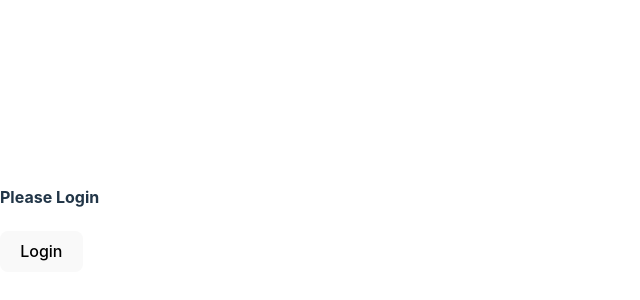
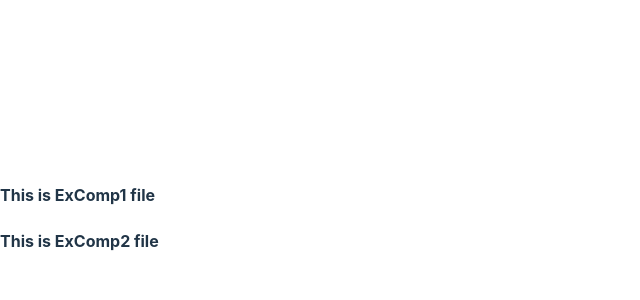
Before and after one commit to VaSu2003/useState-example, a React (Vite) app: page / in a window 1280 px wide. Shown: the part 182-482 px from the top of the page, without its empty margins (0-640 px from the left). Built offline with nearby package versions, Linux system fonts and the light colour scheme.

Commit message:
demo for cleanup function and how to make less complex folder structure during heavy projects

```diff
--- a/src/App.jsx
+++ b/src/App.jsx
@@ -6,6 +6,8 @@ import UseEffectsBasics from './UseEffectsBasics';
 import Multiple_returns_basics from './Multiple_returns_basics';
 import ShortCircuiting from './ShortCircuiting';
 import Conditionals from './Conditionals';
+import Cleanup from './Cleanup';
+import { ExComp1,ExComp2 } from './Example';
 
 function App() {
 
@@ -19,7 +21,10 @@ function App() {
       {/* <UseEffectsBasics/> */}
       {/* <Multiple_returns_basics/> */}
       {/* <ShortCircuiting/> */}
-      <Conditionals/>
+      {/* <Conditionals/> */}
+      {/* <Cleanup/> */}
+      <ExComp1/>
+      <ExComp2/>
     </>
   )
 }
--- /dev/null
+++ b/src/Cleanup.jsx
@@ -0,0 +1,23 @@
+import React,{useEffect, useState} from 'react'
+
+function Cleanup() {
+    const [toggle,setToggle] = useState(false)
+  return (
+    <>
+        {toggle ? (<SecondComp/>) : (<div>This is first Component</div>) }
+        <button onClick={()=>{toggle ? setToggle(false): setToggle(true)}}>Toggle</button>
+    </>
+  )
+}
+
+
+function SecondComp(){
+    useEffect(()=>{
+        console.log('hmm, thats interesting')
+    },[])
+    return(
+        <div>This is Second Component</div>
+    )
+}
+
+export default Cleanup
--- /dev/null
+++ b/src/Example/ExComp1.jsx
@@ -0,0 +1,9 @@
+import React from 'react'
+
+function ExComp1() {
+  return (
+    <h4>This is ExComp1 file</h4>
+  )
+}
+
+export default ExComp1
--- /dev/null
+++ b/src/Example/ExComp2.jsx
@@ -0,0 +1,9 @@
+import React from 'react'
+
+function ExComp2() {
+  return (
+    <h4>This is ExComp2 file</h4>
+  )
+}
+
+export default ExComp2
--- /dev/null
+++ b/src/Example/index.jsx
@@ -0,0 +1,4 @@
+import ExComp1 from "./ExComp1";
+import ExComp2 from "./ExComp2";
+
+export {ExComp1,ExComp2}
```
